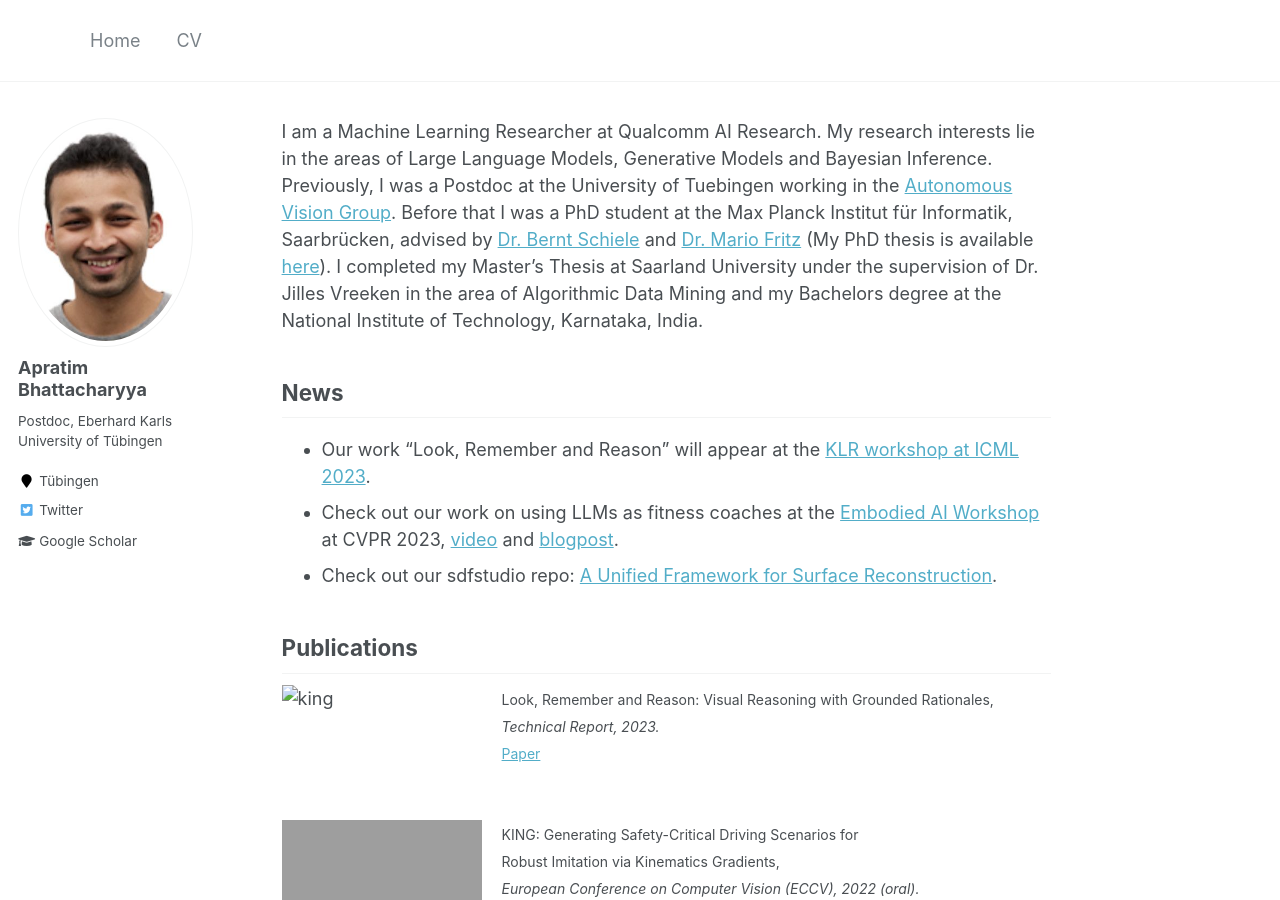
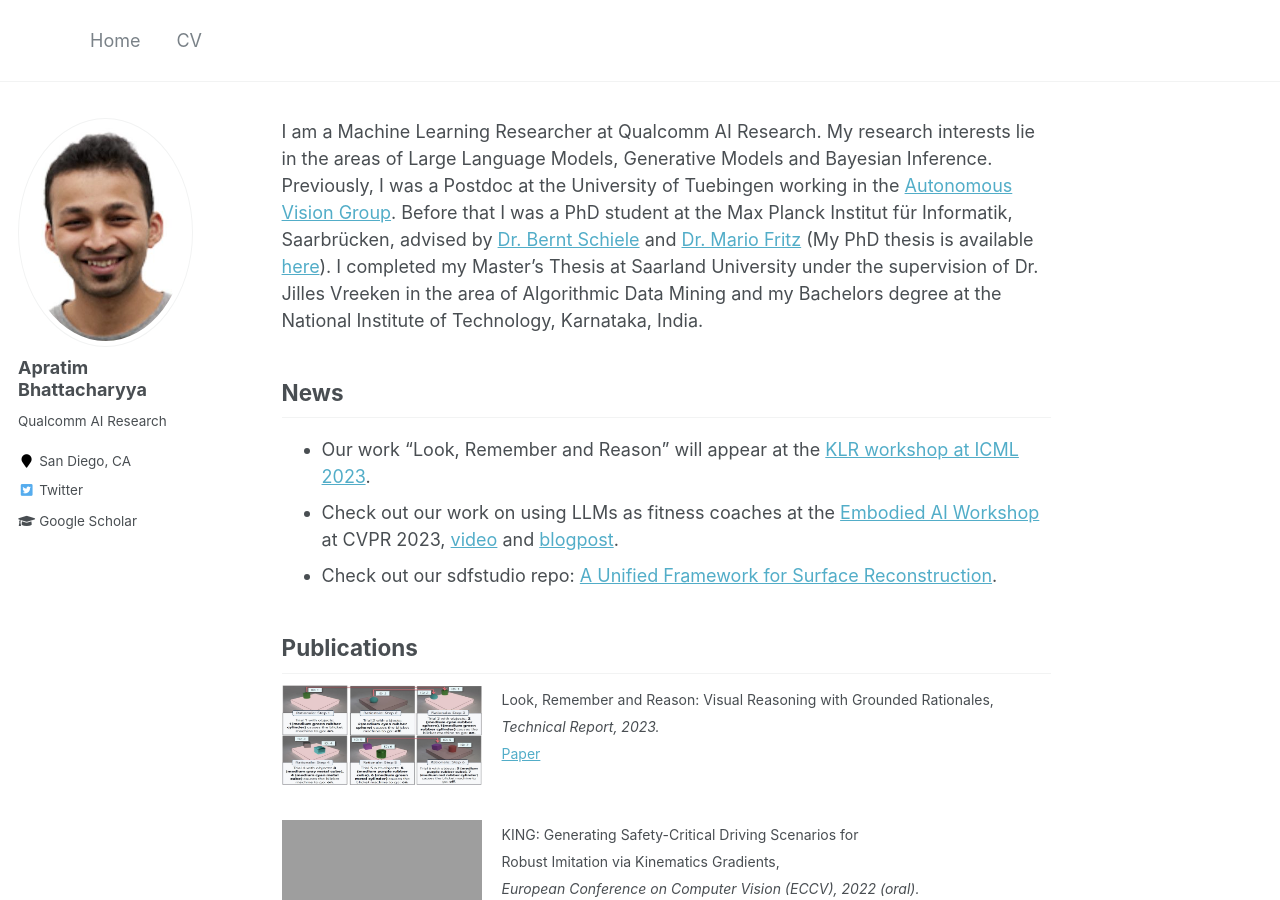
Before and after one commit to apratimbhattacharyya18/apratimbhattacharyya18, a Jekyll site: the page built from _pages/about.md, in a window 1280 px wide and 900 px high. Built offline with Jekyll 4.4.1, drawn with Linux system fonts in a browser that asks for light colours; grey boxes are pictures that could not be loaded.

Commit message:
after lrr

```diff
--- a/_config.yml
+++ b/_config.yml
@@ -80,8 +80,8 @@ analytics:
 author:
   name             : "Apratim Bhattacharyya"
   avatar           : "profile.jpg"
-  bio              : "Postdoc, Eberhard Karls University of Tübingen"
-  location         : "Tübingen"
+  bio              : "Qualcomm AI Research"
+  location         : "San Diego, CA"
   employer         :
   pubmed           :
   googlescholar    : "https://scholar.google.de/citations?user=SKb4VyUAAAAJ&hl=en"
--- a/_pages/about.md
+++ b/_pages/about.md
@@ -14,7 +14,7 @@ I am a Machine Learning Researcher at Qualcomm AI Research. My research interest
 * Check out our sdfstudio repo: [A Unified Framework for Surface Reconstruction](https://github.com/autonomousvision/sdfstudio).
 
 ## Publications
-<img style="float: left; height:100px; width:200px; margin-right:20px" src="/images/papers/lrr.jpg" alt="king" title="LRR" /> <span style="font-size:14px;">Look, Remember and Reason: Visual Reasoning with Grounded Rationales, <br/> <i> Technical Report, 2023. </i> <br/>
+<img style="float: left; height:100px; width:200px; margin-right:20px" src="/images/papers/lrr.jpg" alt="LRR" title="LRR" /> <span style="font-size:14px;">Look, Remember and Reason: Visual Reasoning with Grounded Rationales, <br/> <i> Technical Report, 2023. </i> <br/>
 <a href="https://arxiv.org/pdf/2306.17778.pdf"> Paper </a>
 </span>
 <br><br><br>
```
Also changed, not shown: images/papers/lrr.jpg (added).
